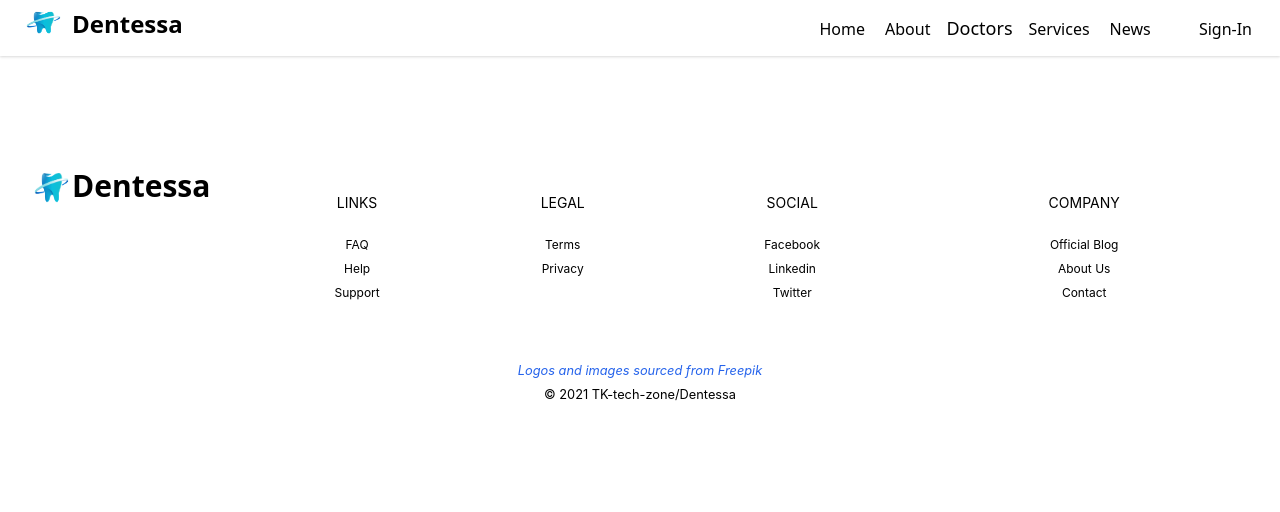
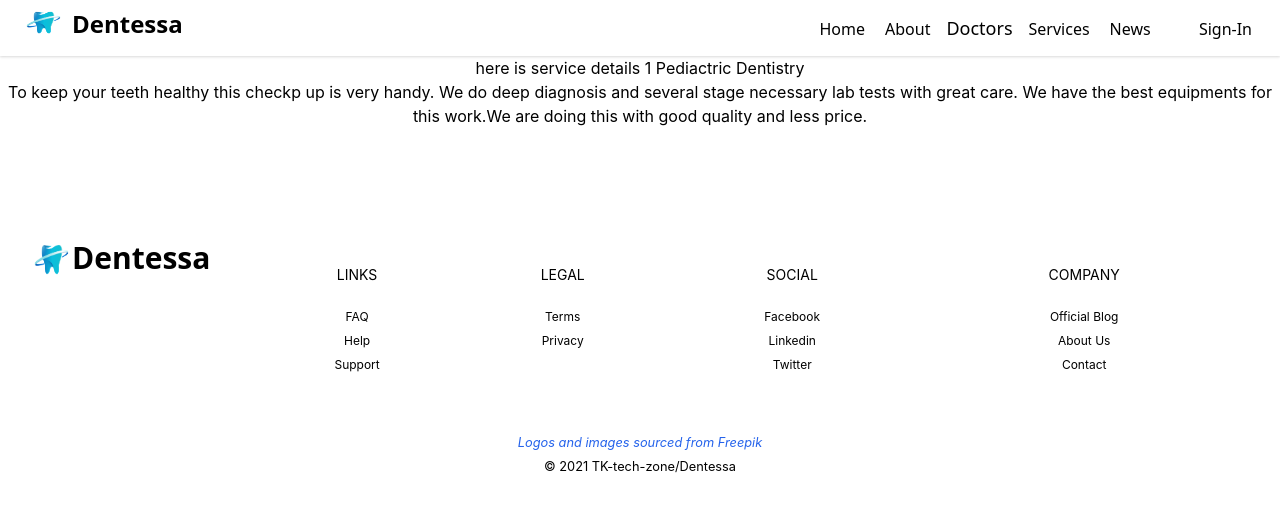
Before and after one commit to TitasKanti/Dantessa, a React (Create React App) app: page /serviceDetail/1 in a window 1280 px wide. Shown: the top 512 px of the page. Built offline with nearby package versions, Linux system fonts and the light colour scheme; no server answers.

Commit message:
service update

```diff
--- a/public/fakeData.json
+++ b/public/fakeData.json
@@ -3,72 +3,84 @@
         "id": 1,
         "name": "Pediactric Dentistry",
         "img": "https://image.freepik.com/free-photo/little-boy-patient-dentist_1303-24383.jpg",
-        "description": "To keep your teeth healthy this checkp up is very handy"
+        "description": "To keep your teeth healthy this checkp up is very handy",
+        "detail": "To keep your teeth healthy this checkp up is very handy. We do deep diagnosis and several stage necessary lab tests with great care. We have the best equipments for this work.We are doing this with good quality and less price."
     },
     {
         "id": 2,
         "name": "Deep Cleaning",
         "img": "https://image.freepik.com/free-photo/woman-shows-thumb-up-sitting-with-stomatologist-dentist-office_8353-1658.jpg",
-        "description": "To recover your teeth youth this is what you need badly"
+        "description": "To recover your teeth youth this is what you need badly",
+        "detail": "To keep your teeth healthy this checkp up is very handy. We do deep diagnosis and several stage necessary lab tests with great care. We have the best equipments for this work.We are doing this with good quality and less price."
     },
     {
         "id": 3,
         "name": "Dental Implants",
         "img": "https://image.freepik.com/free-vector/flat-dentist-elements-set_98292-3072.jpg",
-        "description": "To recover from various bacteria attacks your teeth need this"
+        "description": "To recover from various bacteria attacks your teeth need this",
+        "detail": "To keep your teeth healthy this checkp up is very handy. We do deep diagnosis and several stage necessary lab tests with great care. We have the best equipments for this work.We are doing this with good quality and less price."
     },
     {
         "id": 4,
         "name": "Teeth Whitening",
         "img": "https://image.freepik.com/free-photo/little-beautiful-girl-dentist-smiling_158595-7736.jpg",
-        "description": "Your teeth need this to get the early days white look"
+        "description": "Your teeth need this to get the early days white look",
+        "detail": "To keep your teeth healthy this checkp up is very handy. We do deep diagnosis and several stage necessary lab tests with great care. We have the best equipments for this work.We are doing this with good quality and less price."
     },
     {
         "id": 5,
         "name": "Orthodontics",
         "img": "https://image.freepik.com/free-photo/dentist-discussing-with-patient-x-ray-report_107420-65664.jpg",
-        "description": "This sort of investigation will get the inner news of your teeth and can diagnosis cleanly"
+        "description": "This sort of investigation will get the inner news of your teeth and can diagnosis cleanly",
+        "detail": "To keep your teeth healthy this checkp up is very handy. We do deep diagnosis and several stage necessary lab tests with great care. We have the best equipments for this work.We are doing this with good quality and less price."
     },
     {
         "id": 6,
         "name": "3D Dental Scanner",
         "img": "https://image.freepik.com/free-photo/equipment-dental-instruments-dentist-s-office-tools-close-up_8353-1672.jpg",
-        "description": "This machine can work so efficiently that can make your teeth live again"
+        "description": "This machine can work so efficiently that can make your teeth live again",
+        "detail": "To keep your teeth healthy this checkp up is very handy. We do deep diagnosis and several stage necessary lab tests with great care. We have the best equipments for this work.We are doing this with good quality and less price."
     },
     {
         "id": 7,
         "name": "Digital Smile Design",
         "img": "https://image.freepik.com/free-photo/dentist-with-smile_144627-886.jpg",
-        "description": "We help to re-design your smile and create a customised smile for your face!"
+        "description": "We help to re-design your smile and create a customised smile for your face!",
+        "detail": "To keep your teeth healthy this checkp up is very handy. We do deep diagnosis and several stage necessary lab tests with great care. We have the best equipments for this work.We are doing this with good quality and less price."
     },
     {
         "id": 8,
         "name": "Dental Braces",
         "img": "https://image.freepik.com/free-photo/girl-with-braces-during-routine-dental-examination_329181-17710.jpg",
-        "description": "Don’t worry about irregular teeth. You will smile again confidently with straight teeth."
+        "description": "Don’t worry about irregular teeth. You will smile again confidently with straight teeth.",
+        "detail": "To keep your teeth healthy this checkp up is very handy. We do deep diagnosis and several stage necessary lab tests with great care. We have the best equipments for this work.We are doing this with good quality and less price."
     },
     {
         "id": 9,
         "name": "Root Canal Treatment",
         "img": "https://image.freepik.com/free-vector/healthy-teeth-dental-implant-implant-tooth-health-tooth-medical-dentistry-vector-illustration_1284-46134.jpg",
-        "description": "No more 3-5 days for Root Canal Treatment. We are offering single appointment Root Canal Treatment !"
+        "description": "No more 3-5 days for Root Canal Treatment. We are offering single appointment Root Canal Treatment !",
+        "detail": "To keep your teeth healthy this checkp up is very handy. We do deep diagnosis and several stage necessary lab tests with great care. We have the best equipments for this work.We are doing this with good quality and less price."
     },
     {
         "id": 10,
         "name": "Gum Color Change",
         "img": "https://image.freepik.com/free-photo/interior-modern-equipped-dental-office-with-x-ray-monitors-dentist-stomatology-orthodontic-workplace_482257-2309.jpg",
-        "description": "Transform you blackish gum to pinkish colour with painless, single appointment Laser Gum Treatment!"
+        "description": "Transform you blackish gum to pinkish colour with painless, single appointment Laser Gum Treatment!",
+        "detail": "To keep your teeth healthy this checkp up is very handy. We do deep diagnosis and several stage necessary lab tests with great care. We have the best equipments for this work.We are doing this with good quality and less price."
     },
     {
         "id": 11,
         "name": "Ceramic Crown",
         "img": "https://image.freepik.com/free-photo/photo-smiling-dentist-standing-with-arms-crossed-with-her-colleague-showing-okay-sign_496169-1043.jpg",
-        "description": "Get the taste of world’s most advanced, full computerised, CAD-CAM fabricated Ceramic Crown."
+        "description": "Get the taste of world’s most advanced, full computerised, CAD-CAM fabricated Ceramic Crown.",
+        "detail": "To keep your teeth healthy this checkp up is very handy. We do deep diagnosis and several stage necessary lab tests with great care. We have the best equipments for this work.We are doing this with good quality and less price."
     },
     {
         "id": 12,
         "name": "Veneer",
         "img": "https://image.freepik.com/free-photo/beautiful-girl-sitting-dentist-s-office_1157-23491.jpg",
-        "description": "Transform your smile with minimally invasive Veneer treatment !"
+        "description": "Transform your smile with minimally invasive Veneer treatment !",
+        "detail": "To keep your teeth healthy this checkp up is very handy. We do deep diagnosis and several stage necessary lab tests with great care. We have the best equipments for this work.We are doing this with good quality and less price."
     }
 ]
--- a/src/App.js
+++ b/src/App.js
@@ -5,7 +5,9 @@ import About from './Pages/About/About';
 import Footer from './Pages/Footer/Footer';
 import Header from './Pages/Header/Header';
 import Home from './Pages/Home/Home';
+import NotFound from './Pages/NotFound/NotFound';
 import Service from './Pages/Service/Service';
+import ServiceDetail from './Pages/ServiceDetail/ServiceDetail';
 import Signin from './Pages/Signin/Signin';
 import SignUp from './Pages/SignUp/SignUp';
 
@@ -34,7 +36,12 @@ function App() {
             <Route path="/about">
               <About />
             </Route>
-
+            <Route path="/serviceDetail/:id">
+              <ServiceDetail />
+            </Route>
+            <Route path="*">
+              <NotFound />
+            </Route>
           </Switch>
           <Footer />
         </Router>
--- a/src/Pages/Header/Header.js
+++ b/src/Pages/Header/Header.js
@@ -27,7 +27,7 @@ const Header = () => {
 
           <NavLink to="/doctors" activeStyle={{ fontWeight: "bold", color: "blue" }} className="text-lg no-underline text-grey-darkest ml-3">Doctors</NavLink>
 
-          <NavLink to="/services" activeStyle={{ fontWeight: "bold", color: "blue" }} className="text-md no-underline text-grey-darker ml-3 px-1">Services</NavLink>
+          <NavLink to="/service" activeStyle={{ fontWeight: "bold", color: "blue" }} className="text-md no-underline text-grey-darker ml-3 px-1">Services</NavLink>
 
           <NavLink to="/news" activeStyle={{ fontWeight: "bold", color: "blue" }} className="text-md no-underline text-grey-darker ml-3 px-1">News</NavLink>
           <span className="text-blue-700 mx-3"> {user.displayName} </span>
--- a/src/Pages/Home/Home.js
+++ b/src/Pages/Home/Home.js
@@ -5,14 +5,14 @@ const Home = () => {
     const [services, setServices] = useState([]);
 
     useEffect(() => {
-        fetch('./fakeData.json')
+        fetch('/fakeData.json')
             .then(res => res.json())
             .then(data => setServices(data))
     }, [])
     return (
         <>
             <div className=" pt-5 py-10 px-2 leading-8">
-                <h2 className="text-3xl font-bold">Dental Services</h2>
+                <h2 className="text-3xl font-bold text-blue-500">Dental Services</h2>
                 <p className="">Our Range of Dental Care Services</p>
 
                 <div className="grid md:grid-cols-3 gap-y-8 mt-5">
--- /dev/null
+++ b/src/Pages/NotFound/NotFound.js
@@ -0,0 +1,12 @@
+import React from 'react';
+
+const NotFound = () => {
+    return (
+        <div>
+            <h2>404</h2>
+            <h3>The page you are looking for is not available</h3>
+        </div>
+    );
+};
+
+export default NotFound;
--- /dev/null
+++ b/src/Pages/ServiceDetail/ServiceDetail.js
@@ -0,0 +1,26 @@
+import React, { useEffect, useState } from 'react';
+import { useParams } from 'react-router';
+
+const ServiceDetail = () => {
+    const { id } = useParams();
+    const [details, setDetails] = useState([]);
+    const [detail, setDetail] = useState({});
+    useEffect(() => {
+        fetch('/fakeData.json')
+            .then(res => res.json())
+            .then(data => setDetails(data))
+    }, [])
+
+    useEffect(() => {
+        const foundDetail = details?.find(detail => detail.id == id);
+        setDetail(foundDetail);
+    }, [details])
+
+    return (
+        <div>
+            <h2>here is service details {id} {detail?.name} <br /> {detail?.detail}</h2>
+        </div>
+    );
+};
+
+export default ServiceDetail;
```
Also changed, not shown: src/Pages/Service/Service.js (+8 -11 lines), firebase.json (added), 1 other file (tests, documents, lock files or other folders).
